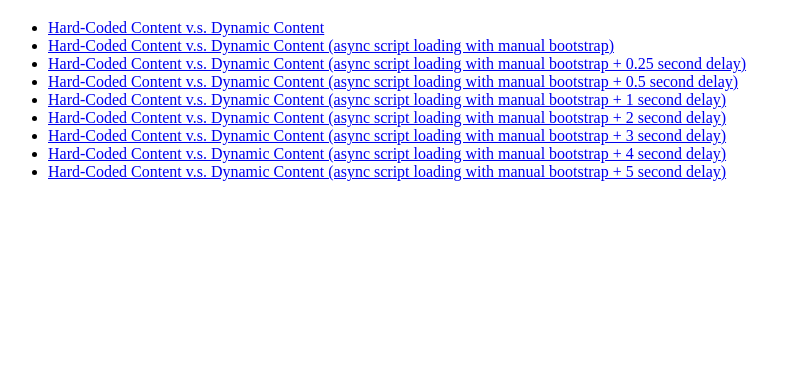
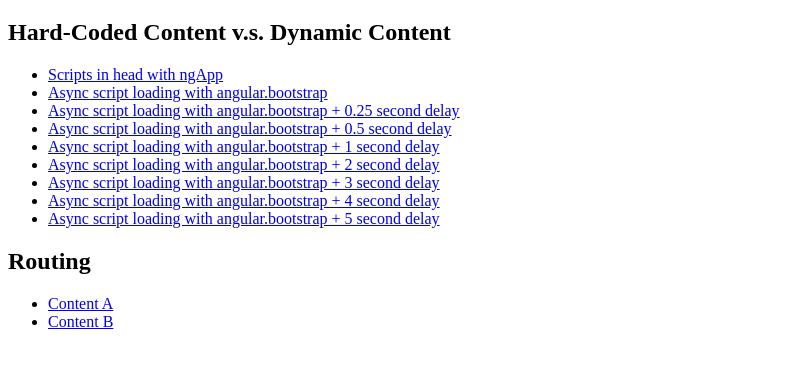
Before and after one commit to machellerogden/angular-seo, a website: page index.html in a window 1280 px wide. Shown: the part 61-426 px from the top of the page, without its empty margins (0-801 px from the left). Drawn offline with Linux system fonts and the light colour scheme.

Commit message:
adding basic routing examples

```diff
--- a/bower.json
+++ b/bower.json
@@ -14,6 +14,7 @@
     "**/.*"
   ],
   "dependencies": {
-    "angular": "1.3.15"
+    "angular": "1.3.15",
+    "angular-route": "1.3.15"
   }
 }
--- a/index.html
+++ b/index.html
@@ -8,17 +8,24 @@
 
     <h1>Angular Examples for SEO Analysis</h1>
 
+    <h2>Hard-Coded Content v.s. Dynamic Content</h2>
+
     <ul>
-        <li><a href="/examples/dynamic-content.html">Hard-Coded Content v.s. Dynamic Content</a></li>
-        <li><a href="/examples/dynamic-content-async.html">Hard-Coded Content v.s. Dynamic Content (async script loading with manual bootstrap)</a></li>
-        <li><a href="/examples/dynamic-content-async-0-25s-delay.html">Hard-Coded Content v.s. Dynamic Content (async script loading with manual bootstrap + 0.25 second delay)</a></li>
-        <li><a href="/examples/dynamic-content-async-0-5s-delay.html">Hard-Coded Content v.s. Dynamic Content (async script loading with manual bootstrap + 0.5 second delay)</a></li>
-        <li><a href="/examples/dynamic-content-async-1s-delay.html">Hard-Coded Content v.s. Dynamic Content (async script loading with manual bootstrap + 1 second delay)</a></li>
-        <li><a href="/examples/dynamic-content-async-2s-delay.html">Hard-Coded Content v.s. Dynamic Content (async script loading with manual bootstrap + 2 second delay)</a></li>
-        <li><a href="/examples/dynamic-content-async-3s-delay.html">Hard-Coded Content v.s. Dynamic Content (async script loading with manual bootstrap + 3 second delay)</a></li>
-        <li><a href="/examples/dynamic-content-async-4s-delay.html">Hard-Coded Content v.s. Dynamic Content (async script loading with manual bootstrap + 4 second delay)</a></li>
-        <li><a href="/examples/dynamic-content-async-5s-delay.html">Hard-Coded Content v.s. Dynamic Content (async script loading with manual bootstrap + 5 second delay)</a></li>
+        <li><a href="/examples/dynamic-content.html">Scripts in head with ngApp</a></li>
+        <li><a href="/examples/dynamic-content-async.html">Async script loading with angular.bootstrap</a></li>
+        <li><a href="/examples/dynamic-content-async-0-25s-delay.html">Async script loading with angular.bootstrap + 0.25 second delay</a></li>
+        <li><a href="/examples/dynamic-content-async-0-5s-delay.html">Async script loading with angular.bootstrap + 0.5 second delay</a></li>
+        <li><a href="/examples/dynamic-content-async-1s-delay.html">Async script loading with angular.bootstrap + 1 second delay</a></li>
+        <li><a href="/examples/dynamic-content-async-2s-delay.html">Async script loading with angular.bootstrap + 2 second delay</a></li>
+        <li><a href="/examples/dynamic-content-async-3s-delay.html">Async script loading with angular.bootstrap + 3 second delay</a></li>
+        <li><a href="/examples/dynamic-content-async-4s-delay.html">Async script loading with angular.bootstrap + 4 second delay</a></li>
+        <li><a href="/examples/dynamic-content-async-5s-delay.html">Async script loading with angular.bootstrap + 5 second delay</a></li>
     </ul>
+
+    <h2>Routing</h2>
+    <ul>
+        <li><a href="/examples/basic-routing.html#!/content-a">Content A</a></li>
+        <li><a href="/examples/basic-routing.html#!/content-b">Content B</a></li>
 
 </body>
 </html>
```
Also changed, not shown: app/js/app-withrouting.js (added, +14 -0 lines), app/js/templates/basic-routing-a.html (added, +1 -0 lines), app/js/templates/basic-routing-b.html (added, +1 -0 lines), examples/basic-routing.html (added, +20 -0 lines), 1 other file.
